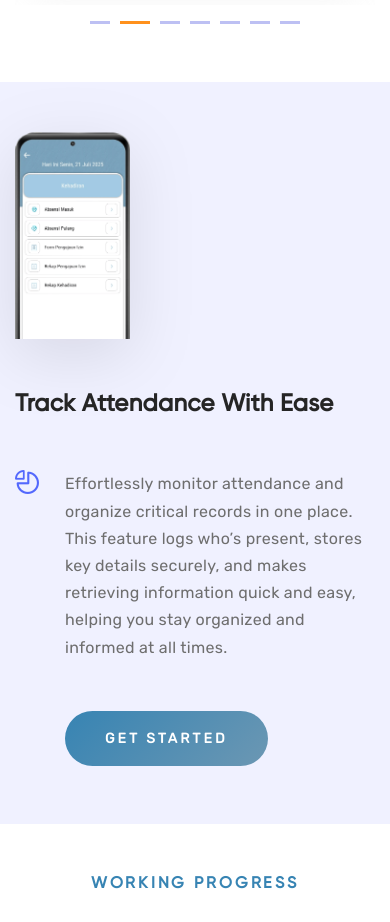
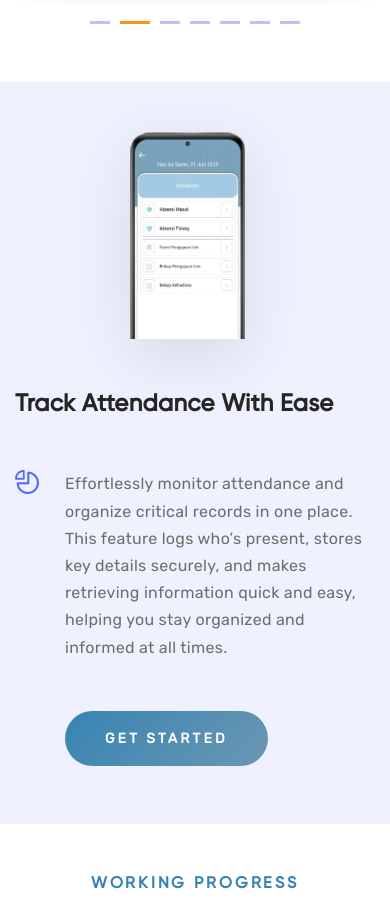
Before and after one commit to ToyFarms/siapdata, a plain HTML site: page index.html in a window 390 px wide. Shown: the part 1400-2322 px from the top of the page. Drawn offline with Linux system fonts and the light colour scheme.

Commit message:
Fix margin

```diff
--- a/style.css
+++ b/style.css
@@ -2494,7 +2494,7 @@ BOX HOVER 8
 }
 
 .about-area .area-image-content > img {
-  margin-left: 50%;
+  margin-left: 25%;
   width: 50%;
 }
 
@@ -2663,7 +2663,7 @@ BOX HOVER 8
 
 @media only screen and (max-width: 767px) {
   .about-area .area-image-content > img {
-    margin-left: 0;
+    margin-left: 50%;
   }
 }
 
```
